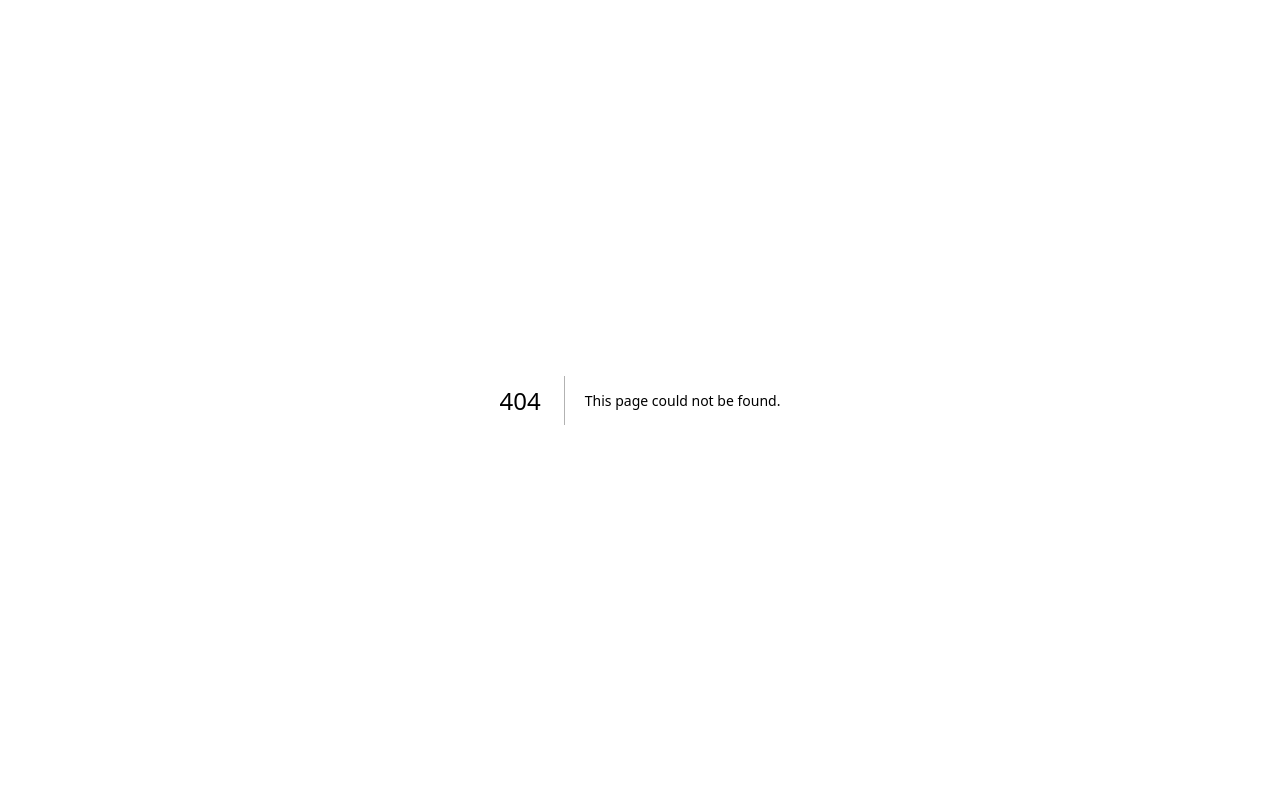
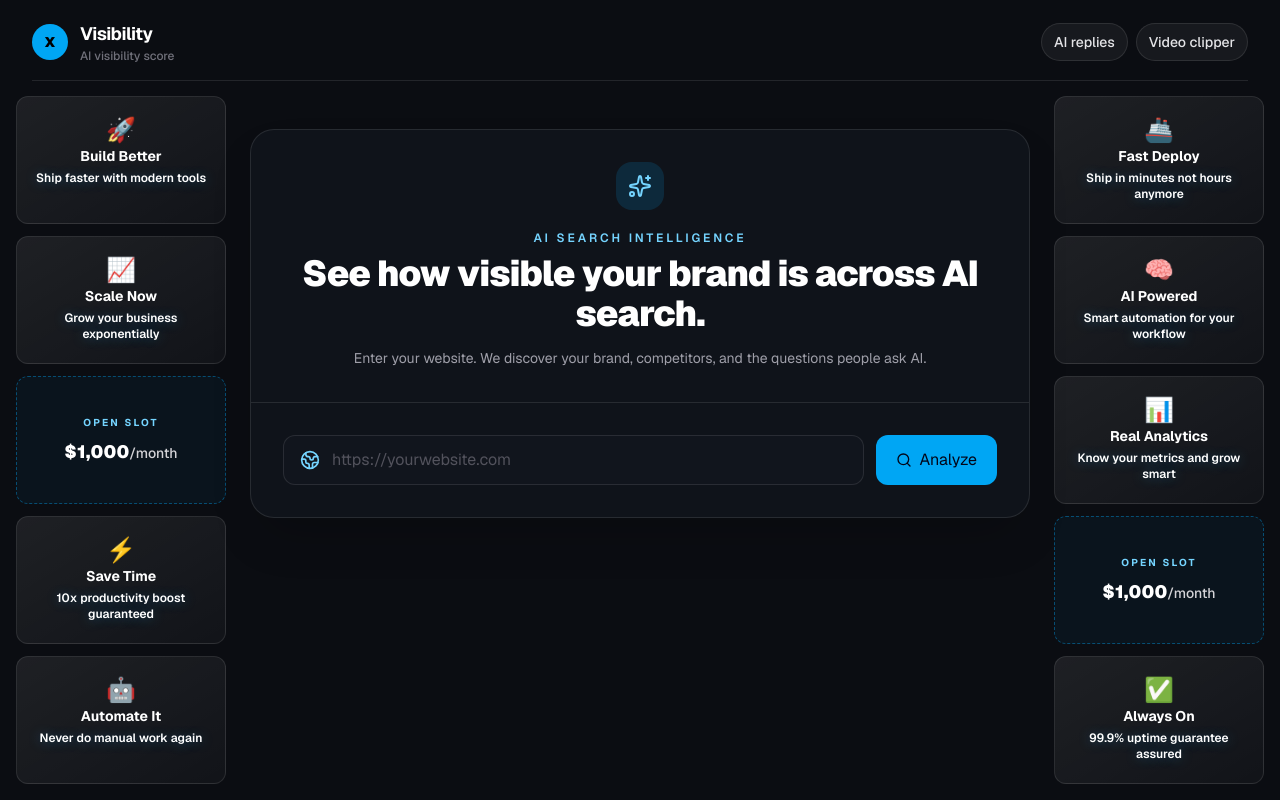
Before and after one commit to drop-spec/xvisibility, a Next.js app: page /visibility-score in a window 1280 px wide. Before the commit this address had no page. Built offline with nearby package versions, Linux system fonts and the light colour scheme.

Commit message:
AI Visibility Score

```diff
--- a/src/app/page.tsx
+++ b/src/app/page.tsx
@@ -1,6 +1,7 @@
 'use client';
 
 import { useEffect, useMemo, useState } from 'react';
+import Link from 'next/link';
 import {
   ArrowUpRight,
   Check,
@@ -225,6 +226,20 @@ export default function Home() {
               <RefreshCw className="h-4 w-4" />
               New prompt
             </button>
+            <Link
+              href="/video-clipper"
+              className="inline-flex items-center gap-2 rounded-full border border-white/10 bg-white/5 px-3 py-2 text-sm font-medium text-zinc-200 transition hover:border-sky-400/40 hover:bg-sky-500/10"
+            >
+              Video clipper
+              <ArrowUpRight className="h-4 w-4" />
+            </Link>
+            <Link
+              href="/visibility-score"
+              className="hidden items-center gap-2 rounded-full border border-white/10 bg-white/5 px-3 py-2 text-sm font-medium text-zinc-200 transition hover:border-sky-400/40 hover:bg-sky-500/10 xl:inline-flex"
+            >
+              Visibility score
+              <ArrowUpRight className="h-4 w-4" />
+            </Link>
           </div>
         </header>
 
--- /dev/null
+++ b/src/app/visibility-score/page.tsx
@@ -0,0 +1,98 @@
+'use client';
+
+import Link from 'next/link';
+import { FormEvent, useEffect, useState } from 'react';
+import { CheckCircle2, ChevronDown, Globe2, LoaderCircle, Search, Sparkles } from 'lucide-react';
+import AdRails from '@/components/AdRails';
+
+const steps = [
+  'Analyzing website',
+  'Understanding brand',
+  'Discovering competitors',
+  'Generating AI searches',
+  'Querying AI models',
+  'Evaluating responses',
+  'Calculating visibility',
+  'Complete',
+];
+
+const metrics = [
+  ['Mention rate', '72%'],
+  ['Recommendation rate', '54%'],
+  ['Average position', '2.4'],
+  ['Share of voice', '31%'],
+  ['Positive sentiment', '89%'],
+];
+
+export default function VisibilityScorePage() {
+  const [website, setWebsite] = useState('');
+  const [error, setError] = useState('');
+  const [activeStep, setActiveStep] = useState<number | null>(null);
+  const showResults = activeStep === steps.length - 1;
+
+  useEffect(() => {
+    if (activeStep === null || activeStep >= steps.length - 1) return;
+    const timer = window.setTimeout(() => setActiveStep((step) => (step === null ? null : step + 1)), 650);
+    return () => window.clearTimeout(timer);
+  }, [activeStep]);
+
+  const analyze = (event: FormEvent<HTMLFormElement>) => {
+    event.preventDefault();
+    try {
+      const url = new URL(website.includes('://') ? website : `https://${website}`);
+      if (!['http:', 'https:'].includes(url.protocol) || !url.hostname.includes('.')) throw new Error();
+      setWebsite(url.toString());
+      setError('');
+      setActiveStep(0);
+    } catch {
+      setError('Enter a valid public website URL, such as https://example.com.');
+    }
+  };
+
+  return (
+    <main className="min-h-screen bg-[#0b0d12] text-white">
+      <div className="mx-auto max-w-[1500px] px-4 py-5 sm:px-6 lg:px-8">
+        <header className="flex items-center justify-between border-b border-white/10 pb-4">
+          <Link href="/" className="flex items-center gap-3 transition hover:opacity-80">
+            <div className="flex h-9 w-9 items-center justify-center rounded-full bg-sky-500 text-sm font-black text-black">X</div>
+            <div><p className="text-lg font-bold tracking-tight text-white">Visibility</p><p className="text-xs font-medium text-zinc-500">AI visibility score</p></div>
+          </Link>
+          <div className="flex gap-2">
+            <Link href="/" className="rounded-full border border-white/10 bg-white/5 px-3 py-2 text-sm font-medium text-zinc-200 transition hover:border-sky-400/40 hover:bg-sky-500/10">AI replies</Link>
+            <Link href="/video-clipper" className="hidden rounded-full border border-white/10 bg-white/5 px-3 py-2 text-sm font-medium text-zinc-200 transition hover:border-sky-400/40 hover:bg-sky-500/10 sm:block">Video clipper</Link>
+          </div>
+        </header>
+
+        <AdRails />
+
+        <div className="mx-auto max-w-3xl py-8 sm:py-12 lg:max-w-[calc(100vw-500px)]">
+          <section className="overflow-hidden rounded-3xl border border-white/10 bg-[#0f131a] shadow-2xl shadow-black/20">
+            <div className="border-b border-white/10 px-5 py-8 text-center sm:px-10">
+              <div className="mx-auto flex h-12 w-12 items-center justify-center rounded-2xl bg-sky-500/15 text-sky-300"><Sparkles className="h-6 w-6" /></div>
+              <p className="mt-5 text-xs font-semibold uppercase tracking-[0.24em] text-sky-300">AI search intelligence</p>
+              <h1 className="mt-2 text-3xl font-black tracking-tight text-white sm:text-4xl">See how visible your brand is across AI search.</h1>
+              <p className="mx-auto mt-3 max-w-xl text-sm leading-6 text-zinc-400">Enter your website. We discover your brand, competitors, and the questions people ask AI.</p>
+            </div>
+
+            <div className="p-5 sm:p-8">
+              <form onSubmit={analyze} className="flex flex-col gap-3 sm:flex-row">
+                <label className="flex min-w-0 flex-1 items-center gap-3 rounded-xl border border-white/10 bg-[#11151d] px-4 py-3 text-zinc-400 focus-within:border-sky-400/60"><Globe2 className="h-5 w-5 shrink-0 text-sky-300" /><input value={website} onChange={(event) => setWebsite(event.target.value)} placeholder="https://yourwebsite.com" inputMode="url" className="min-w-0 flex-1 bg-transparent text-sm text-white outline-none placeholder:text-zinc-600" /></label>
+                <button type="submit" disabled={activeStep !== null && !showResults} className="inline-flex items-center justify-center gap-2 rounded-xl bg-sky-500 px-5 py-3 text-sm font-bold text-slate-950 transition hover:bg-sky-400 disabled:cursor-not-allowed disabled:opacity-70"><Search className="h-4 w-4" />Analyze</button>
+              </form>
+              {error ? <p className="mt-3 rounded-xl border border-red-500/30 bg-red-500/10 px-3 py-2 text-sm text-red-200">{error}</p> : null}
+
+              {activeStep !== null ? <div className="mt-6 rounded-2xl border border-sky-500/20 bg-sky-500/5 p-4 sm:p-5"><div className="flex items-center gap-2 text-sm font-semibold text-sky-100"><LoaderCircle className={`h-4 w-4 text-sky-300 ${showResults ? '' : 'animate-spin'}`} />{showResults ? 'Visibility report complete' : 'Building your visibility report'}</div><div className="mt-4 grid gap-2 sm:grid-cols-2">{steps.map((step, index) => <div key={step} className={`flex items-center gap-2 rounded-xl px-3 py-2 text-sm ${index < activeStep || showResults ? 'bg-emerald-500/10 text-emerald-200' : index === activeStep ? 'bg-sky-500/15 text-sky-100' : 'bg-white/5 text-zinc-500'}`}>{index < activeStep || showResults ? <CheckCircle2 className="h-4 w-4 shrink-0" /> : <span className="h-4 w-4 shrink-0 rounded-full border border-current/50" />}{step}{step === 'Querying AI models' && index === activeStep ? <span className="ml-auto text-xs text-sky-300">14/30</span> : null}</div>)}</div></div> : null}
+
+              {showResults ? <div className="mt-6 space-y-5">
+                <div className="rounded-2xl border border-white/10 bg-[#11151d] p-5 text-center"><p className="text-xs font-semibold uppercase tracking-[0.2em] text-zinc-500">AI visibility score</p><div className="mt-3 text-6xl font-black tracking-tight text-sky-300">78<span className="text-2xl text-zinc-500">/100</span></div><p className="mt-2 text-sm text-zinc-400">Strong awareness, with room to improve recommendations and source citations.</p></div>
+                <div className="grid gap-3 sm:grid-cols-5">{metrics.map(([label, value]) => <div key={label} className="rounded-xl border border-white/10 bg-white/[0.03] p-3 text-center"><p className="text-lg font-bold text-white">{value}</p><p className="mt-1 text-xs leading-4 text-zinc-500">{label}</p></div>)}</div>
+                <div className="grid gap-5 lg:grid-cols-2"><div className="rounded-2xl border border-white/10 bg-white/[0.03] p-4"><p className="font-semibold text-white">Visibility by brand</p><p className="mt-1 text-xs text-zinc-500">Competitors are automatically identified from your website and AI responses.</p>{[['Your brand', 78], ['Competitor A', 71], ['Competitor B', 64], ['Competitor C', 59]].map(([name, score]) => <div key={String(name)} className="mt-4"><div className="mb-1 flex justify-between text-sm"><span className="text-zinc-300">{name}</span><span className="font-semibold text-white">{score}</span></div><div className="h-2 overflow-hidden rounded-full bg-white/10"><div className="h-full rounded-full bg-sky-400" style={{ width: `${score}%` }} /></div></div>)}</div><div className="rounded-2xl border border-white/10 bg-white/[0.03] p-4"><p className="font-semibold text-white">Where AI gets information</p><p className="mt-1 text-xs text-zinc-500">Your website was cited in 12% of AI responses.</p>{[['reddit.com', '31%'], ['forbes.com', '18%'], ['yourwebsite.com', '12%'], ['g2.com', '9%']].map(([site, share]) => <div key={site} className="mt-4 flex items-center justify-between text-sm"><span className="text-zinc-300">{site}</span><span className="font-semibold text-sky-200">{share}</span></div>)}</div></div>
+                <details className="rounded-2xl border border-white/10 bg-white/[0.03] p-4"><summary className="flex cursor-pointer list-none items-center justify-between font-semibold text-white">Questions and AI responses <ChevronDown className="h-4 w-4 text-zinc-400" /></summary><div className="mt-4 space-y-3 text-sm"><p className="rounded-xl bg-[#11151d] p-3 text-zinc-300">“What is the best software for this category?” <span className="ml-2 text-emerald-300">Mentioned · Recommended · #2</span></p><p className="rounded-xl bg-[#11151d] p-3 text-zinc-300">“Which tools are worth paying for?” <span className="ml-2 text-sky-300">31% share of response</span></p></div></details>
+              </div> : null}
+            </div>
+          </section>
+        </div>
+      </div>
+    </main>
+  );
+}
```
